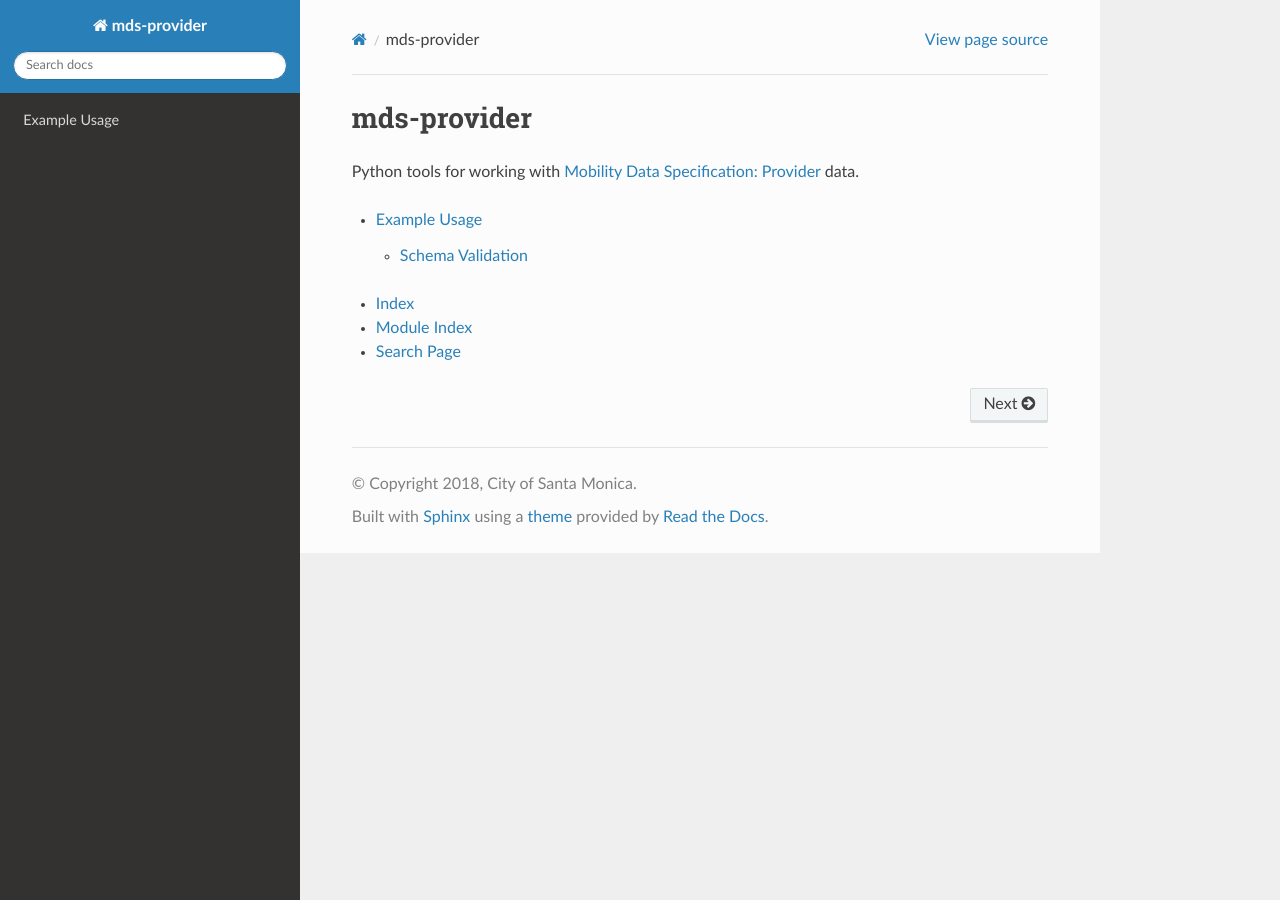
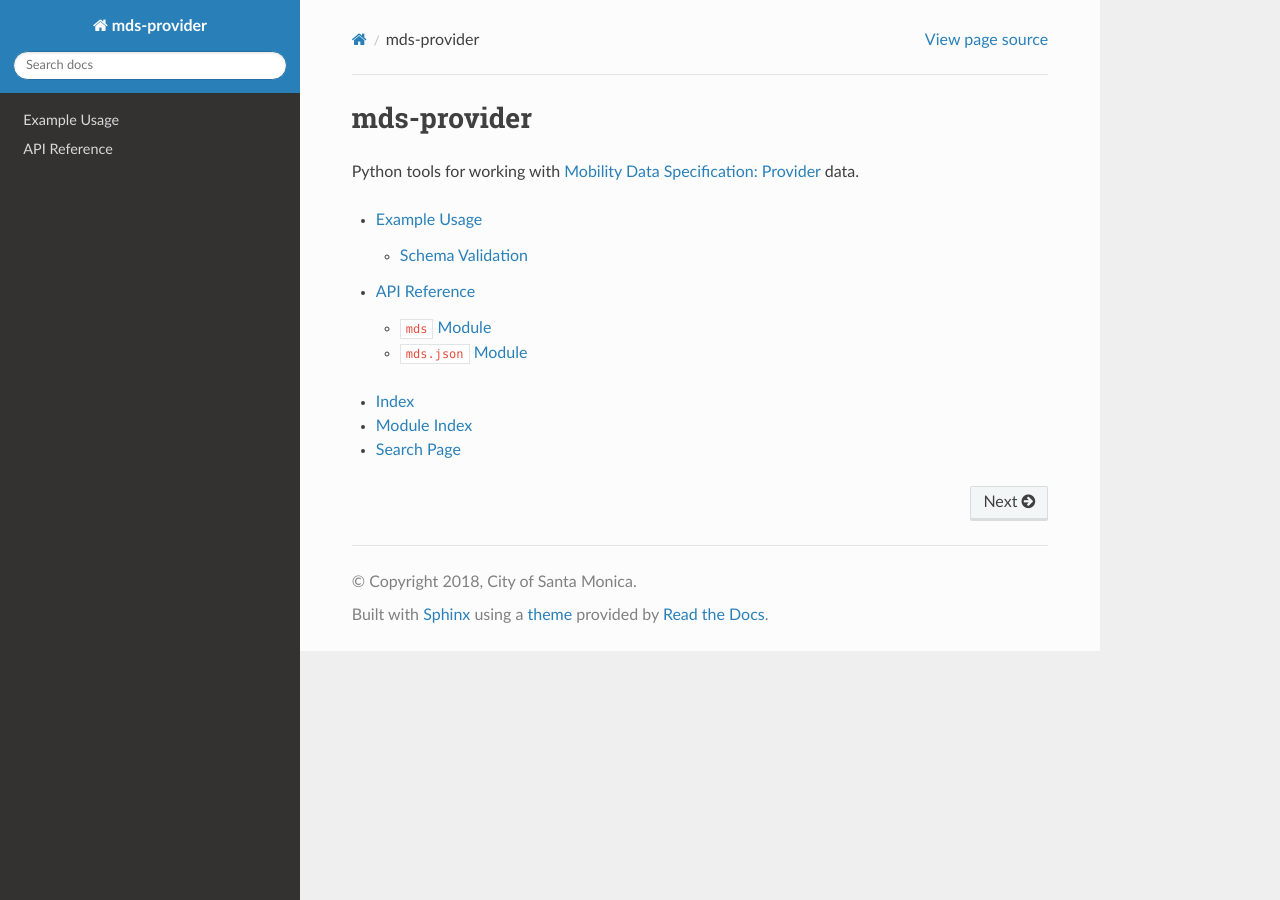
Before and after one commit to CityofSantaMonica/mds-provider, a Sphinx documentation site: the page built from docs/index.rst, in a window 1280 px wide. Built offline with Sphinx 7.4.7 and the Read the Docs theme 2.0.0, drawn with Linux system fonts in a browser that asks for light colours; the version number could not be read and is left out.

Commit message:
starting on autodoc API reference

```diff
--- a/docs/index.rst
+++ b/docs/index.rst
@@ -8,6 +8,7 @@
     :maxdepth: 2
 
     examples/index
+    reference/index
 
 * :ref:`genindex`
 * :ref:`modindex`
--- /dev/null
+++ b/docs/reference/index.rst
@@ -0,0 +1,11 @@
+API Reference
+==============================
+
+This is the ``mds-provider`` library API reference.
+
+.. toctree::
+    :maxdepth: 2
+    :caption: Contents:
+
+    mds
+    json
--- /dev/null
+++ b/docs/reference/json.rst
@@ -0,0 +1,7 @@
+``mds.json`` Module
+============================
+
+Json module.
+
+.. automodule:: mds.json
+    :members:
--- /dev/null
+++ b/docs/reference/mds.rst
@@ -0,0 +1,6 @@
+``mds`` Module
+===================================
+
+.. automodule:: mds
+    :members:
+    :undoc-members:
```
Also changed, not shown: 1 other file.
